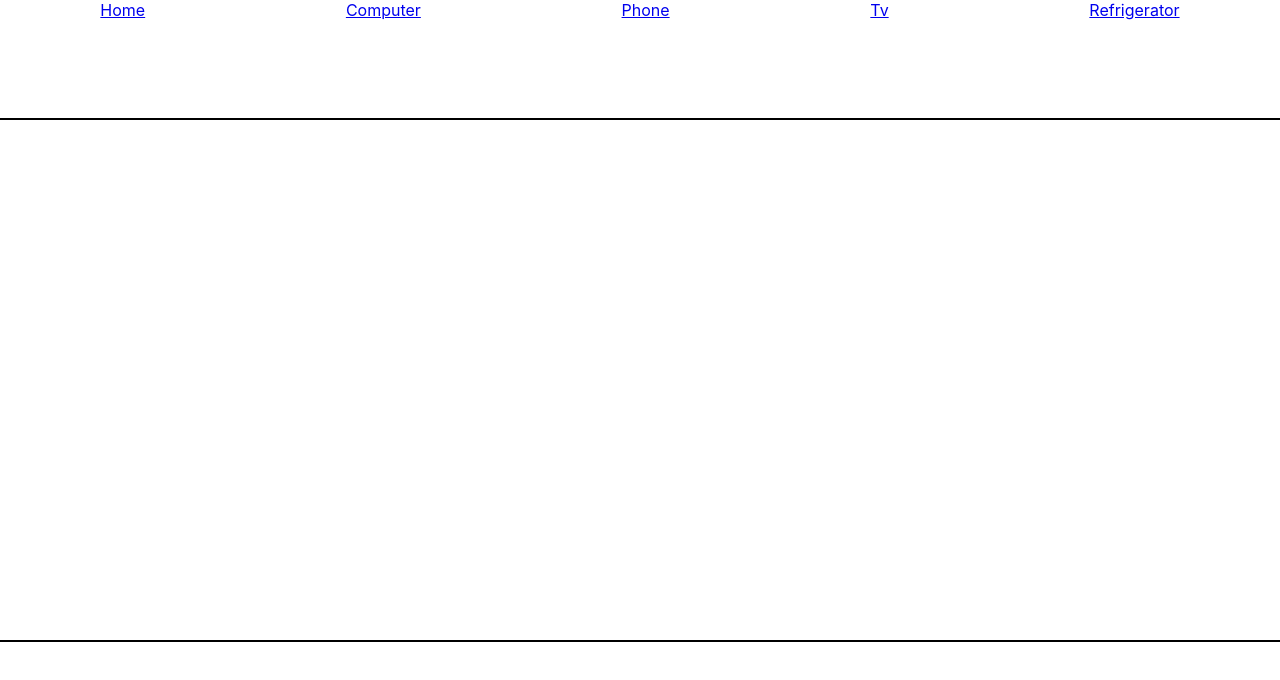
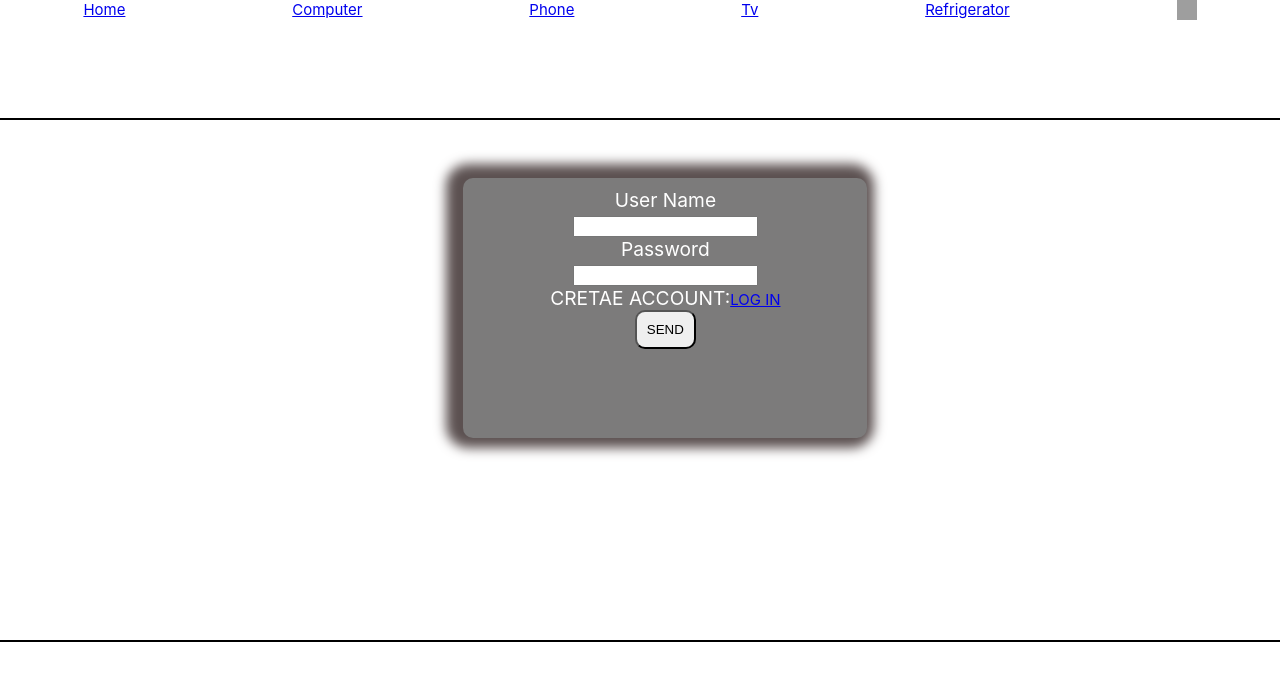
Before and after one commit to Izhakhtml/Hackaton_Electronic, a React (Create React App) app: page /User-account in a window 1280 px wide. Shown: the top 680 px of the page. Built offline with nearby package versions, Linux system fonts and the light colour scheme; grey boxes are pictures that could not be loaded.

Commit message:
Minor update

```diff
--- a/package.json
+++ b/package.json
@@ -8,6 +8,7 @@
     "@testing-library/user-event": "^12.8.3",
     "react": "^17.0.2",
     "react-dom": "^17.0.2",
+    "react-router-dom": "^6.2.1",
     "react-scripts": "4.0.3",
     "web-vitals": "^1.1.2"
   },
--- a/src/App.css
+++ b/src/App.css
@@ -22,10 +22,31 @@
   display: flex;
   flex-wrap: wrap;
   justify-content: space-around;
-
 }
 li{
   list-style: none;
   text-decoration: none;
-
 }
+.user_details{
+  background: rgb(124, 123, 123);
+  width: 30vw;
+  height: 30vh;
+  margin-left:80%;
+  margin-top: 10%;
+  box-shadow: -5px -2px 12px 12px rgb(92, 81, 81) ;
+  padding: 10px;
+  border-radius: 10px;
+  color:white;
+  font-size: larger;
+}
+.nav img{
+  width: 20px;
+  height: 20px;
+}
+a{
+  font-size: 15px;
+}
+#btn_send{
+padding: 10px;
+border-radius: 10px;
+}
--- a/src/App.js
+++ b/src/App.js
@@ -1,9 +1,11 @@
 import './App.css';
 import ApiRouter from './apiRouter/ApiRouter.component';
+import LoginForm from './components/screen/login-form/Login-form.component';
 function App() {
   return (
     <div className="App">
       <ApiRouter/>
+      {/* <LoginForm/> */}
     </div>
   );
 }
--- a/src/apiRouter/ApiRouter.component.jsx
+++ b/src/apiRouter/ApiRouter.component.jsx
@@ -6,6 +6,7 @@ import Phone from "../components/screen/phone/Phone.component";
 import Tv from "../components/screen/tv/Tv.component";
 import Refrigeator from "../components/screen/refrigerator/Refrigerator.component";
 import HomePage from "../components/screen/home/HomePage.component";
+import UserAccount from "../components/screen/userAccount/User-account.component";
 const ApiRouter =()=>{
 return(
     <BrowserRouter>
@@ -16,6 +17,7 @@ return(
            <Route  path="/Phone" element={<Phone/>}/>
            <Route  path="/Tv" element={<Tv/>}/>
            <Route  path="/Refrigerator" element={<Refrigeator/>}/>
+           <Route  path="/User-account" element={<UserAccount/>}/>
       </Routes>
     <Footer/>
 </BrowserRouter>
--- a/src/components/parts/header/Header.component.jsx
+++ b/src/components/parts/header/Header.component.jsx
@@ -1,4 +1,6 @@
 import { Link } from "react-router-dom";
+import UserAccount from "../../screen/userAccount/User-account.component";
+
 const Header = ()=>{
     return(
         <header className="header">
@@ -8,6 +10,10 @@ const Header = ()=>{
                    <Link to="/Phone"><li>Phone</li></Link>
                    <Link to="/Tv"><li>Tv</li></Link>
                    <Link to="/Refrigerator"><li>Refrigerator</li></Link>
+                   <Link to="/User-account">
+                    <img src="https://cdn-icons-png.flaticon.com/512/456/456212.png"/>
+                   </Link>
+
               </nav>
         </header>
     )
--- /dev/null
+++ b/src/components/screen/login-form/Login-form.component.jsx
@@ -0,0 +1,18 @@
+const LoginForm =()=>{
+return(
+    <div>
+         <form action="">
+            <label htmlFor="">First name:</label><br />
+                <input type="text" /><br />
+            <label htmlFor="">Last name:</label><br />
+                <input type="text" /><br />
+            <label htmlFor="">Email:</label><br />
+                <input type="text" /><br />
+            <label htmlFor="">Password:</label><br />
+                <input type="text" /><br />
+         </form>
+            <button>SEND</button>
+    </div>
+)
+}
+export default LoginForm;
--- /dev/null
+++ b/src/components/screen/userAccount/User-account.component.jsx
@@ -0,0 +1,17 @@
+import'../login-form/Login-form.component'
+import HomePage from '../home/HomePage.component';
+import LoginForm from '../login-form/Login-form.component';
+const UserAccount =()=>{
+return(
+    <div className="user_details">
+         <label htmlFor="">User Name</label><br/>
+           <input type="text" /><br/>
+        <label htmlFor="">Password</label><br/>
+           <input type="text" /><br/>
+
+           <span>CRETAE ACCOUNT:</span><a href="/Login-form">LOG IN</a><br/>
+           <button id="btn_send">SEND</button>
+    </div>
+)
+}
+export default UserAccount;
```
Also changed, not shown: 1 other file (tests, documents, lock files or other folders).
